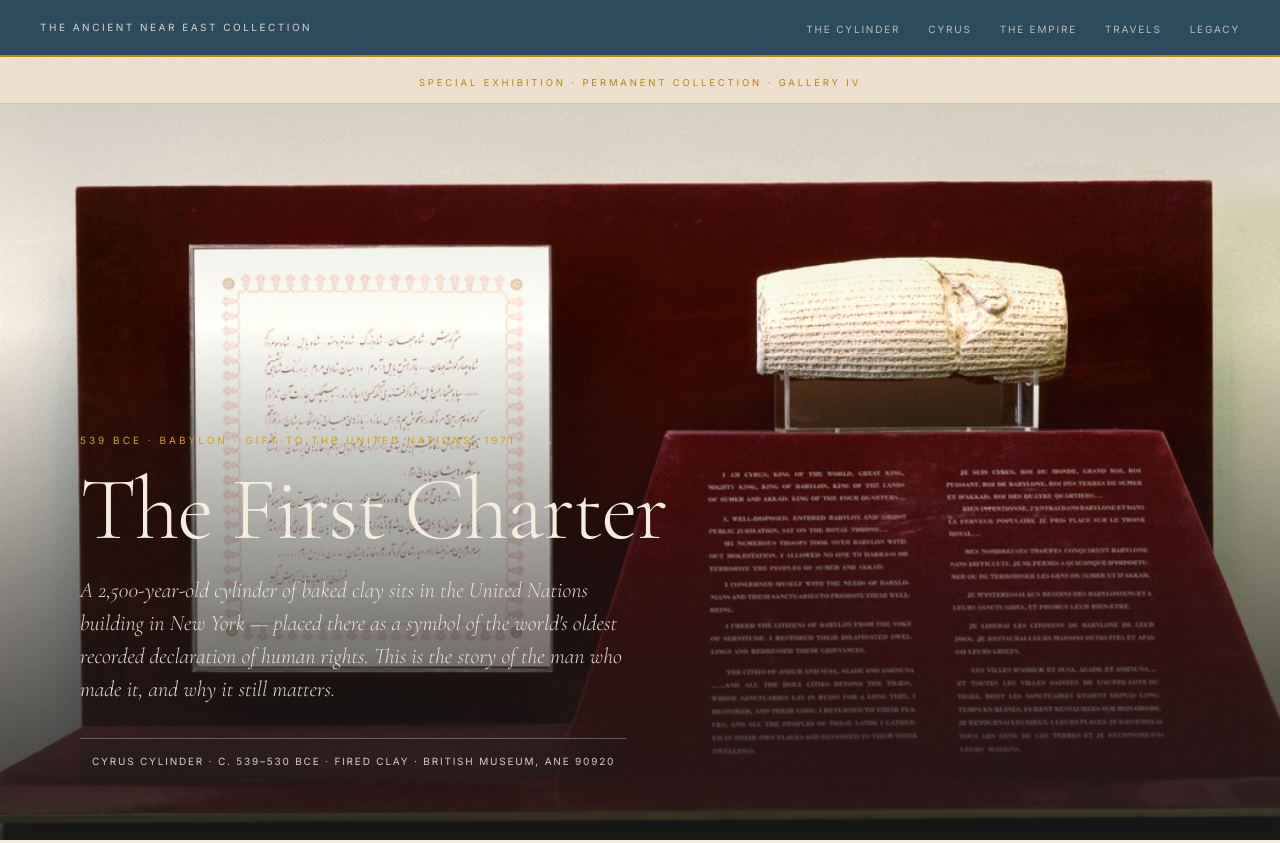
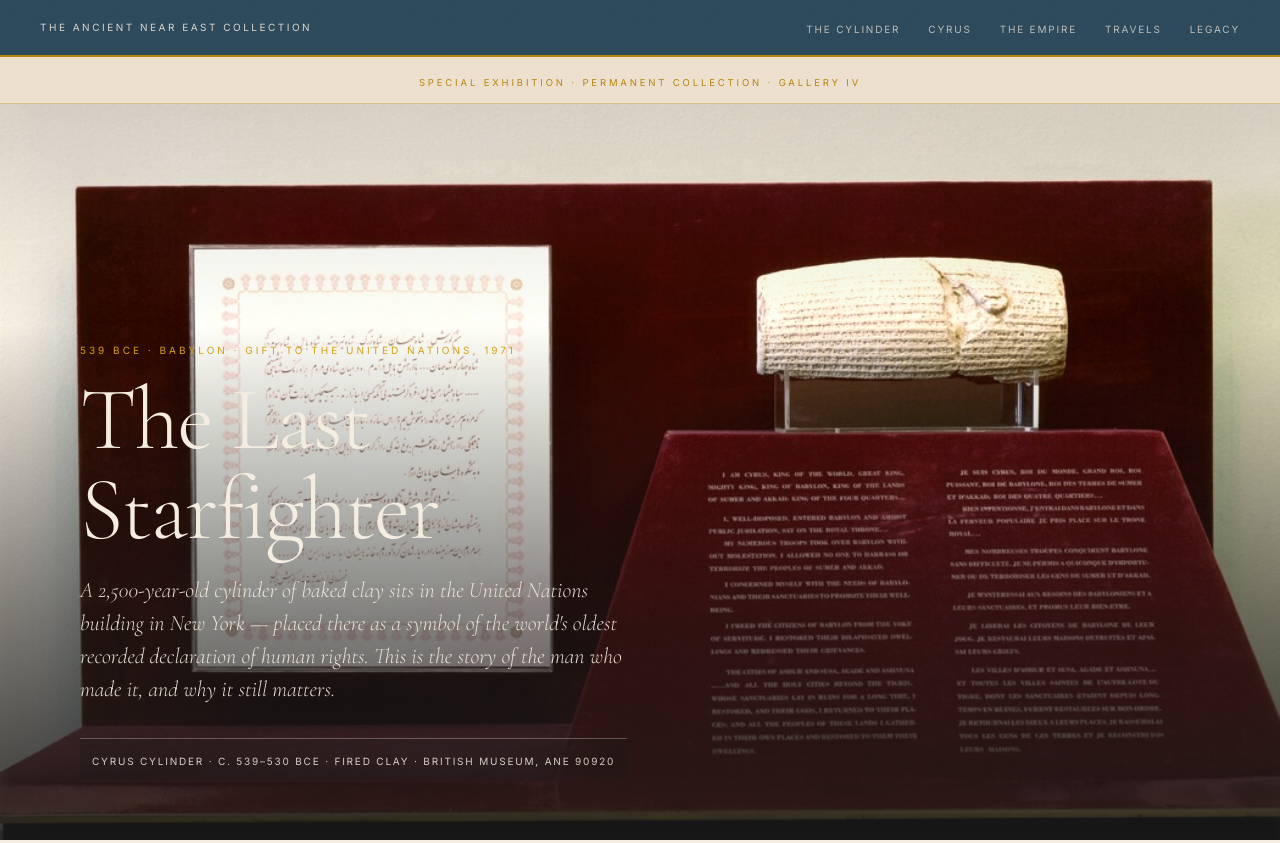
Before and after one commit to automatebrisbaneai/web-edit-site, a plain HTML site: page index.html in a window 1280 px wide. Shown: the top 843 px of the page. Drawn offline with nearby package versions, Linux system fonts and the light colour scheme.

Commit message:
edit: update hero-title on web-edit [2026-04-24T04:07:21Z]

```diff
--- a/index.html
+++ b/index.html
@@ -42,7 +42,7 @@
     <div class="hero-scrim"></div>
     <div class="hero-content">
         <span class="hero-eyebrow" data-edit-id="hero-eyebrow">539 BCE · Babylon · Gift to the United Nations, 1971</span>
-        <h1 class="hero-title" data-edit-id="hero-title">The First Charter</h1>
+        <h1 class="hero-title" data-edit-id="hero-title">The Last Starfighter</h1>
         <p class="hero-subtitle" data-edit-id="hero-subtitle">A 2,500-year-old cylinder of baked clay sits in the United Nations building in New York — placed there as a symbol of the world's oldest recorded declaration of human rights. This is the story of the man who made it, and why it still matters.</p>
         <div class="hero-tombstone">
             <span data-edit-id="hero-tombstone">Cyrus Cylinder · c. 539–530 BCE · Fired clay · British Museum, ANE 90920</span>
```
